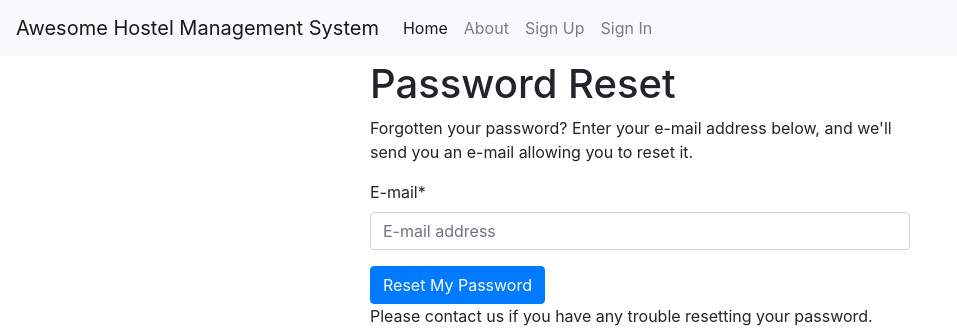
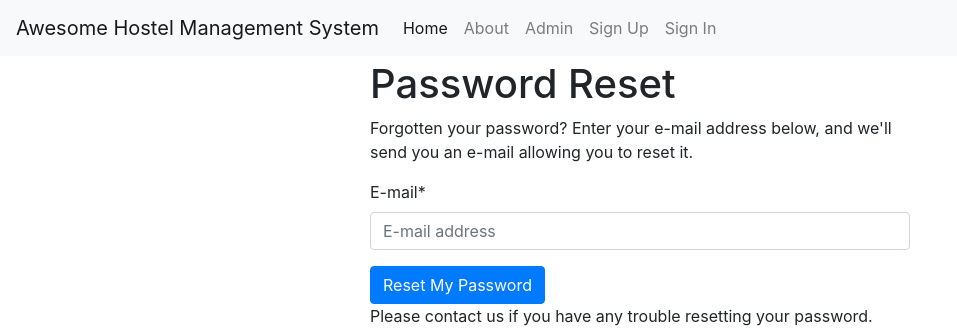
Before and after one commit to onyedikachi-david/ahms, a Django app: page /accounts/password/reset/ in a window 1280 px wide. Shown: the top 330 px of the page, without its empty margins (0-957 px from the left). Run offline with Django 3.2, Linux system fonts and the light colour scheme; some libraries are stand-ins or nearby versions.

Commit message:
added admin to template home

```diff
--- a/ahms/templates/base.html
+++ b/ahms/templates/base.html
@@ -58,6 +58,9 @@
             <li class="nav-item">
               <a class="nav-link" href="{% url 'about' %}">About</a>
             </li>
+          <li class="nav-item">
+              <a class="nav-link" href="{% url 'admin:index' %}">Admin</a>
+            </li>
             {% if request.user.is_authenticated %}
               <li class="nav-item">
                 {# URL provided by django-allauth/account/urls.py #}
```
